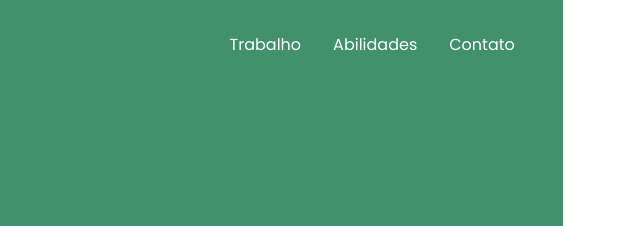
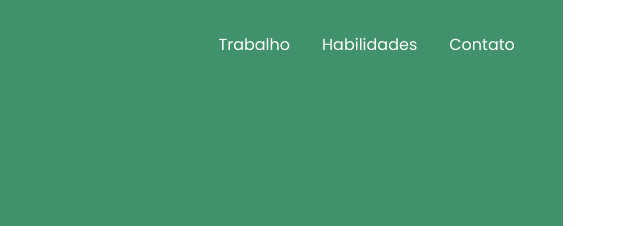
Before and after one commit to florencioMath/Personal-Portfolio-Antigo, a plain HTML site: page index.html in a window 1280 px wide. Shown: the top 226 px of the page, 282-922 px from the left. Drawn offline with nearby package versions, Linux system fonts and the light colour scheme; no server answers; a script that the page names is missing.

Commit message:
Pequenas correções no html.

```diff
--- a/index.html
+++ b/index.html
@@ -16,7 +16,7 @@
         <nav>
           <ul>
             <li><a href="#trabalho">Trabalho</a></li>
-            <li><a href="#abilidades">Abilidades</a></li>
+            <li><a href="#habilidades">Habilidades</a></li>
             <li><a href="#contato">Contato</a></li>
           </ul>
         </nav>
@@ -127,8 +127,8 @@
       </div>
     </section>
 
-    <!--Seção Abilidades-->
-    <section class="skills" id="abilidades">
+    <!--Seção Habilidades-->
+    <section class="skills" id="habilidades">
       <div class="skills-container transition3">
         <div class="skills-left">
           <div class="inner">
```
